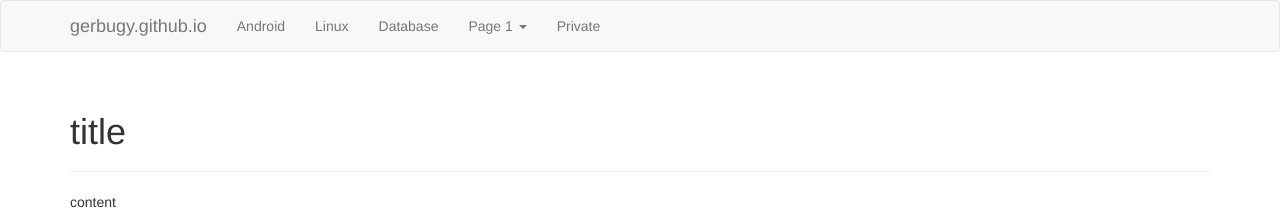
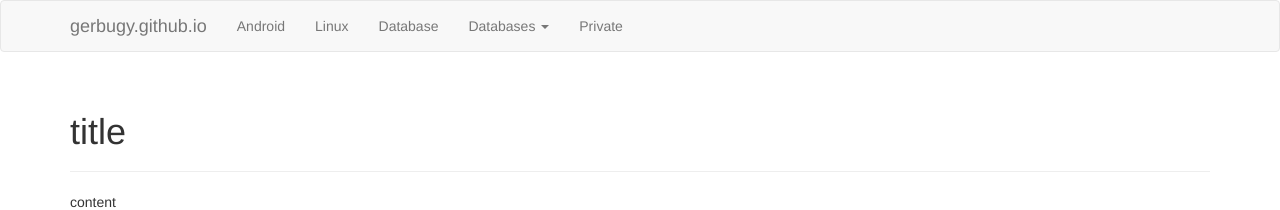
Before and after one commit to gerbugy/gerbugy.github.io, a Jekyll site: the page built from index.html, in a window 1280 px wide. Shown: the top 210 px of the page. Built offline with Jekyll 4.4.1, drawn with Linux system fonts in a browser that asks for light colours.

Commit message:
Update header.html

```diff
--- a/_includes/header.html
+++ b/_includes/header.html
@@ -14,11 +14,12 @@
         <li><a href="/linux">Linux</a></li>
         <li><a href="/database">Database</a></li>
         <li class="dropdown">
-          <a class="dropdown-toggle" data-toggle="dropdown" href="#">Page 1 <span class="caret"></span></a>
+          <a class="dropdown-toggle" data-toggle="dropdown" href="#">Databases <span class="caret"></span></a>
           <ul class="dropdown-menu">
-            <li><a href="#">Page 1-1</a></li>
-            <li><a href="#">Page 1-2</a></li>
-            <li><a href="#">Page 1-3</a></li>
+            <li><a href="#">MySQL</a></li>
+            <li><a href="#">Oracle</a></li>
+            <li><a href="#">SQLite</a></li>
+            <li><a href="#">Firebase</a></li>
           </ul>
         </li>
         <li><a href="/private">Private</a></li>
```
